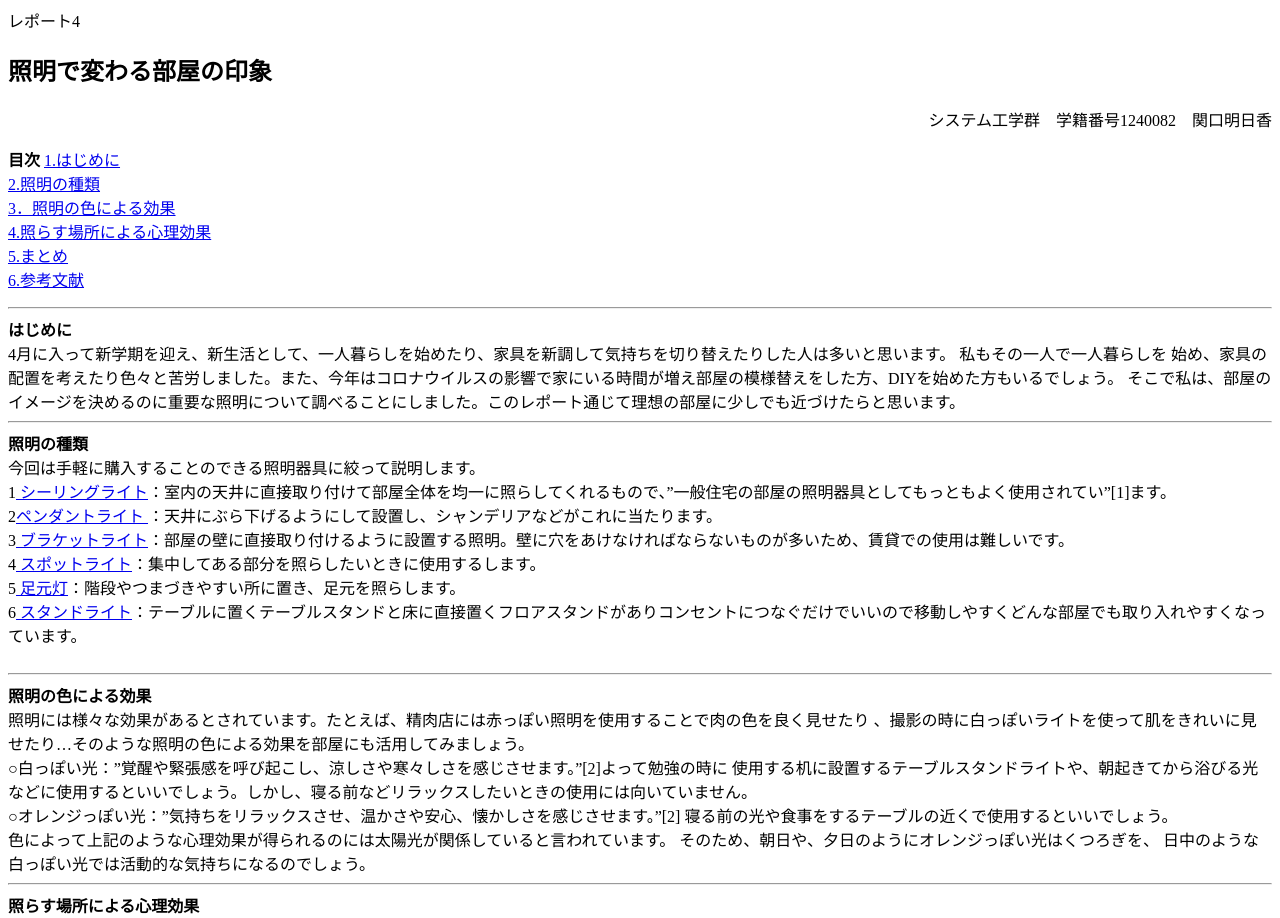
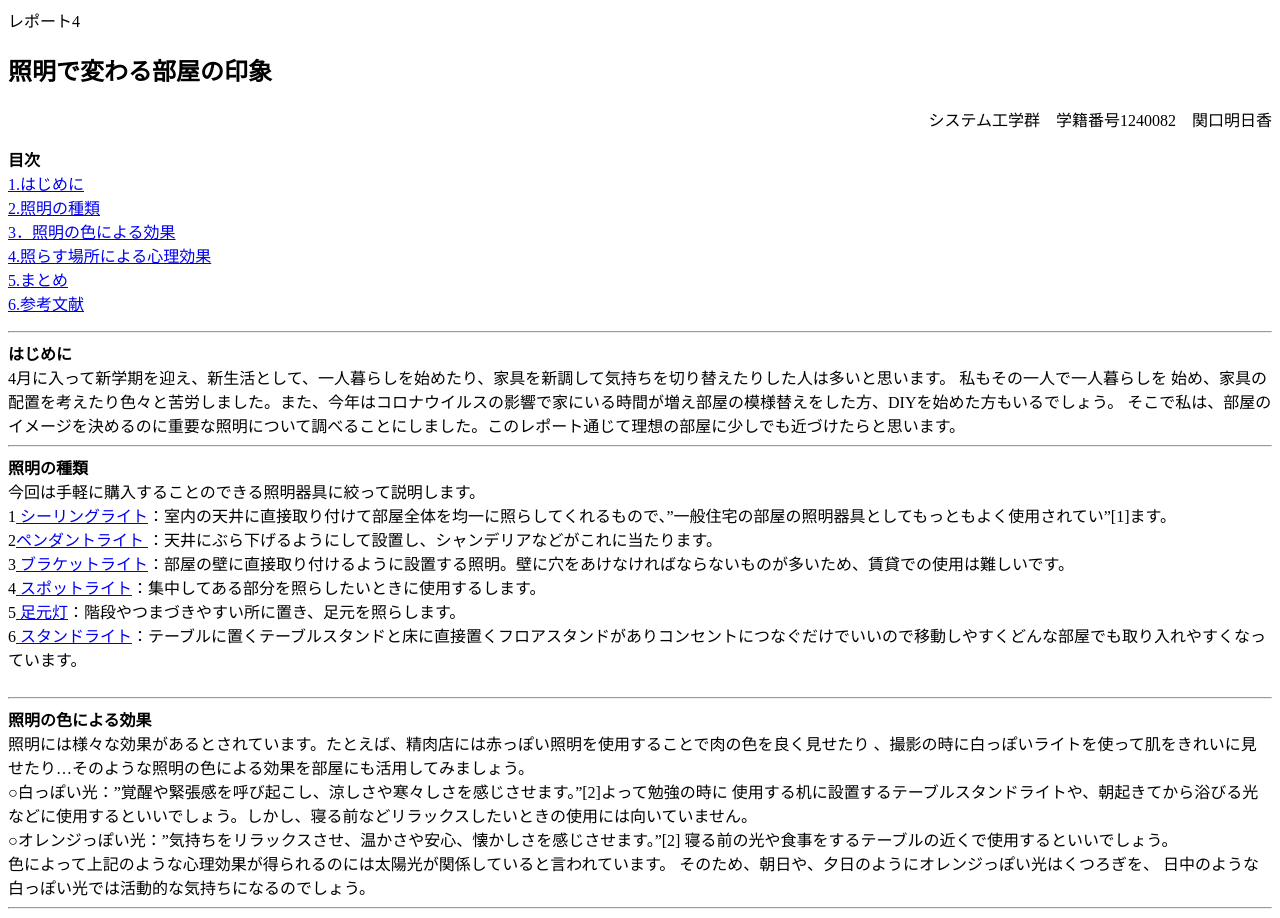
Before and after one commit to asukasekiguchi/asukasekiguchi.github.io, a plain HTML site: page cl2020.html in a window 1280 px wide. Shown: the top 918 px of the page. Drawn offline with Linux system fonts and the light colour scheme.

Commit message:
Update cl2020.html

```diff
--- a/cl2020.html
+++ b/cl2020.html
@@ -5,7 +5,7 @@
  <BODY> <A NAME="TOP"><H2>照明で変わる部屋の印象</H2>
    <P STYLE="TEXT-ALIGN:RIGHT;">システム工学群　学籍番号1240082　関口明日香</P>
    <P>
-<B>目次</B>
+<B>目次</B><BR>
 <A HREF="#HAJIMENI">1.はじめに</A><BR>
 <A HREF="#SHOUMEINOSHURUI">2.照明の種類<BR>
 <A HREF="#SHOUMEINOIRO">3．照明の色による効果</A><BR>
```
